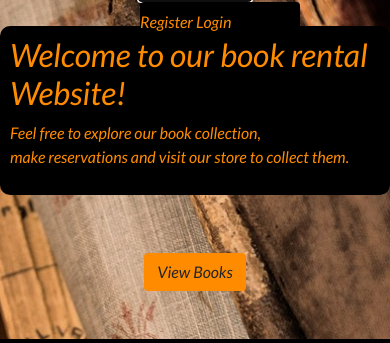
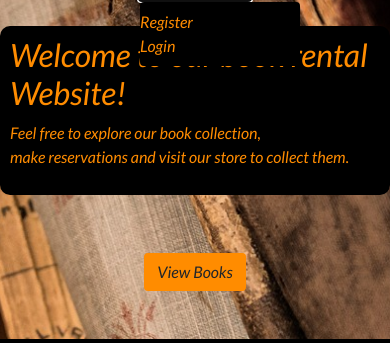
Before and after one commit to ourfalia/the-book-shelf, a Django app: template home/templates/home/home.html in a window 390 px wide, after a click on "My Account". Shown: the part 134-477 px from the top of the page. Run offline with Django 3.2, Linux system fonts and the light colour scheme; the template is opened without the code that fills it, so the values that code supplies are empty; some libraries are stand-ins or nearby versions.

Commit message:
fix style issue on mobile

```diff
--- a/templates/base.html
+++ b/templates/base.html
@@ -44,10 +44,10 @@
                         </a>
                         <div class="dropdown-menu border-0 nav-color" aria-labelledby="user-options">
                             {% if request.user.is_authenticated %}
-                                <a href="{% url 'account_logout' %}" class="nav-text orange-text">Logout</a>
+                                <a href="{% url 'account_logout' %}" class="nav-text orange-text d-block">Logout</a>
                             {% else %}
-                                <a href="{% url 'account_signup' %}" class="nav-text orange-text">Register</a>
-                                <a href="{% url 'account_login' %}" class="nav-text orange-text">Login</a>
+                                <a href="{% url 'account_signup' %}" class="nav-text orange-text d-block">Register</a>
+                                <a href="{% url 'account_login' %}" class="nav-text orange-text d-block">Login</a>
                             {% endif %}
                         </div>
                     </li>
```
